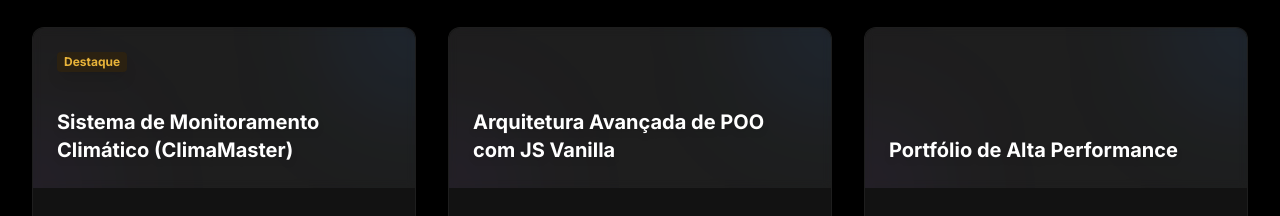
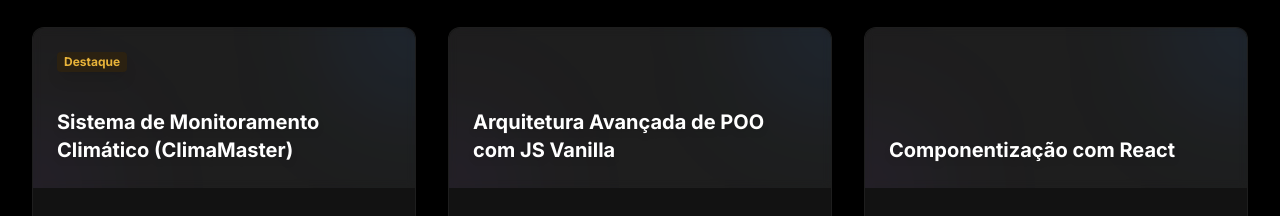
Before and after one commit to NicolasVitorP/Portfolio, a React (Vite) app: page / in a window 1280 px wide. Shown: the part 3140-3356 px from the top of the page. Built offline with nearby package versions, Linux system fonts and the light colour scheme.

Commit message:
Alterar title

```diff
--- a/src/data/portfolioData.js
+++ b/src/data/portfolioData.js
@@ -85,7 +85,7 @@
       featured: false
     },
     {
-      title: "Portfólio de Alta Performance",
+      title: "Componentização com React",
       description: "Aplicação React otimizada para performance e SEO. Utiliza Vite para build otimizado, lazy loading e foco rigoroso nas métricas de Core Web Vitals.",
       technologies: ["React", "Vite", "CSS3", "Performance", "SEO"],
       repoLink: "https://github.com/NicolasVitorP/vitejs-vite-ejwaxlas",
```
